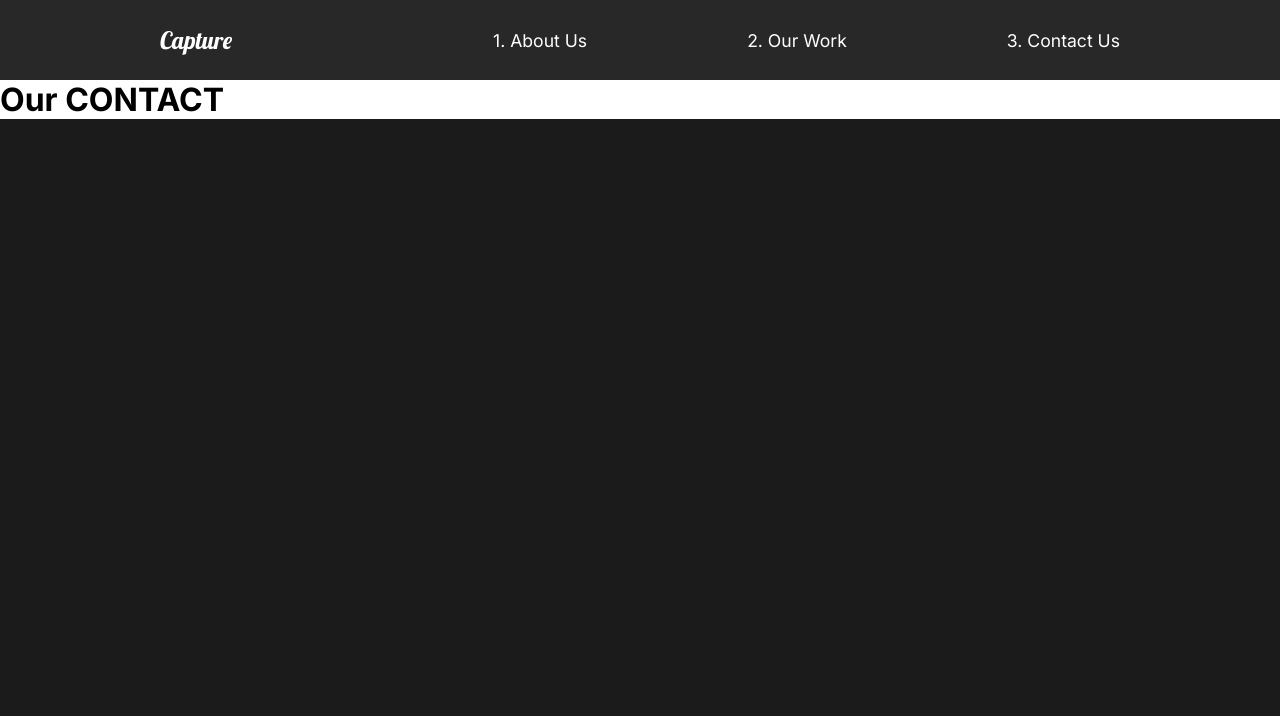
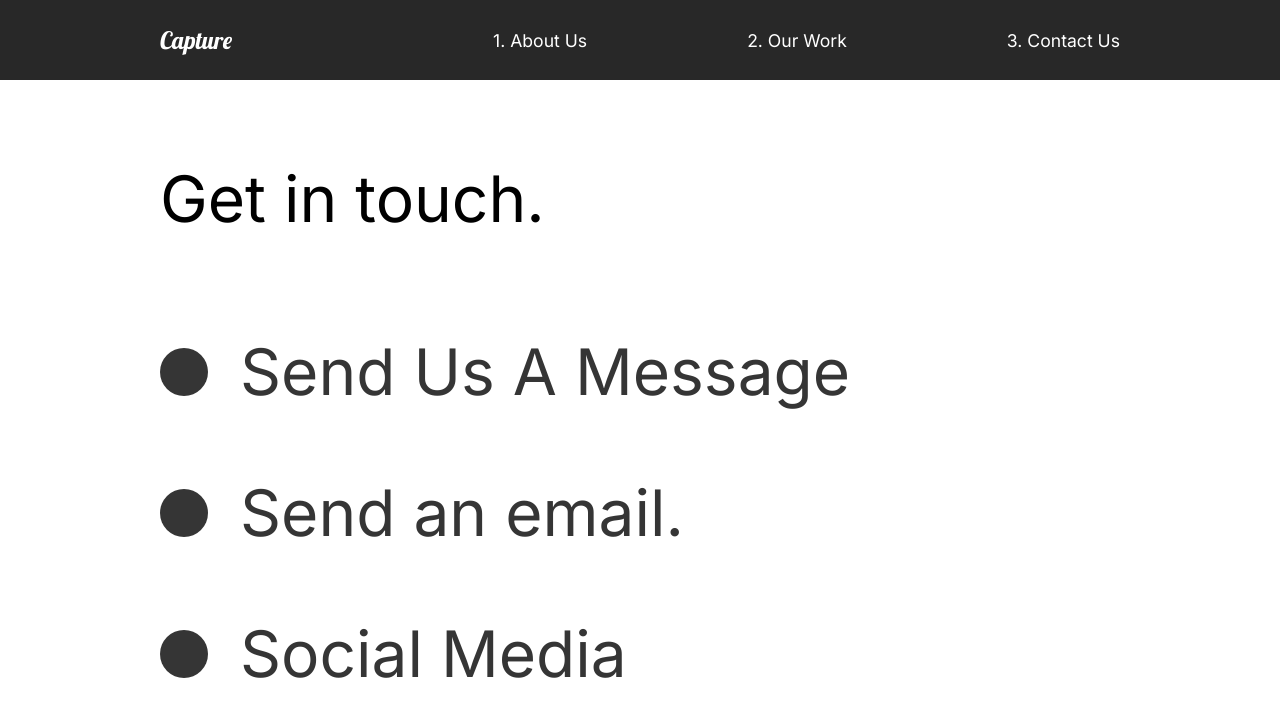
Before and after one commit to YervandMarikyan/capture-project-with-react, a React (Create React App) app: page /contact in a window 1280 px wide. Shown: the top 716 px of the page. Built offline with nearby package versions, Linux system fonts and the light colour scheme.

Commit message:
Adding animation in ContactUs.js

```diff
--- a/src/components/Nav.js
+++ b/src/components/Nav.js
@@ -32,6 +32,9 @@
   align-items: center;
   padding: 1rem 10rem;
   background: #282828;
+  position: sticky;
+  top: 0;
+  z-index: 10;
   a {
     color: white;
     text-decoration: none;
--- /dev/null
+++ b/src/components/ScrollTop.js
@@ -0,0 +1,15 @@
+import { useEffect } from "react";
+import { useLocation } from "react-router-dom";
+
+const ScrollTop = () => {
+  const { pathname } = useLocation();
+  useEffect(() => {
+    window.scroll({
+      top: 0,
+      left: 0,
+    });
+  }, [pathname]);
+  return null;
+};
+
+export default ScrollTop;
--- a/src/pages/AboutUs.js
+++ b/src/pages/AboutUs.js
@@ -6,6 +6,7 @@
 //Animations
 import { motion } from "framer-motion";
 import { pageAnimation } from "../animation";
+import ScrollTop from "../components/ScrollTop";
 
 const AboutUs = () => {
   return (
@@ -18,6 +19,7 @@
       <AboutSection />
       <ServicesSection />
       <FaqSection />
+      <ScrollTop />
       </motion.div>
   );
 };
--- a/src/pages/ContactUs.js
+++ b/src/pages/ContactUs.js
@@ -1,20 +1,71 @@
 import React from "react";
 //Animations
 import { motion } from "framer-motion";
-import { pageAnimation } from "../animation";
+import { pageAnimation, titleAnim } from "../animation";
+import styled from "styled-components";
 
 const ContactUs = () => {
   return (
-    <motion.div
+    <ContactStyle
       exit="exit"
       variants={pageAnimation}
       initial="hidden"
       animate="show"
       style={{ background: "#fff" }}
     >
-      <h1>Our CONTACT</h1>
-    </motion.div>
+      <Title>
+        <Hide>
+          <motion.h2 variants={titleAnim}>Get in touch.</motion.h2>
+        </Hide>
+      </Title>
+      <div>
+        <Hide>
+          <Social variants={titleAnim}>
+            <Circle />
+            <h2>Send Us A Message</h2>
+          </Social>
+        </Hide>
+        <Hide>
+          <Social variants={titleAnim}>
+            <Circle />
+            <h2>Send an email.</h2>
+          </Social>
+        </Hide>
+        <Hide>
+          <Social variants={titleAnim}>
+            <Circle />
+            <h2>Social Media</h2>
+          </Social>
+        </Hide>
+      </div>
+    </ContactStyle>
   );
 };
 
+const ContactStyle = styled(motion.div)`
+  padding: 5rem 10rem;
+  color: #353535;
+  min-height: 90vh;
+`;
+const Title = styled.div`
+  margin-bottom: 4rem;
+  color: black;
+`;
+const Hide = styled.div`
+  overflow: hidden;
+`;
+const Circle = styled.div`
+  border-radius: 50%;
+  width: 3rem;
+  height: 3rem;
+  background: #353535;
+`;
+const Social = styled(motion.div)`
+  display: flex;
+  align-items: center;
+  h2 {
+    margin: 2rem;
+  }
+`;
+
 export default ContactUs;
--- a/src/pages/OurWork.js
+++ b/src/pages/OurWork.js
@@ -16,6 +16,7 @@
   lineAnim,
 } from "../animation";
 import { useScroll } from "../components/useScroll";
+import ScrollTop from "../components/ScrollTop";
 
 const OurWork = () => {
   const [element, controls] = useScroll();
@@ -57,6 +58,7 @@
           <img src={goodtimes} alt="goodtimes" />
         </Link>
       </Movie>
+      <ScrollTop />
     </Work>
   );
 };
```
